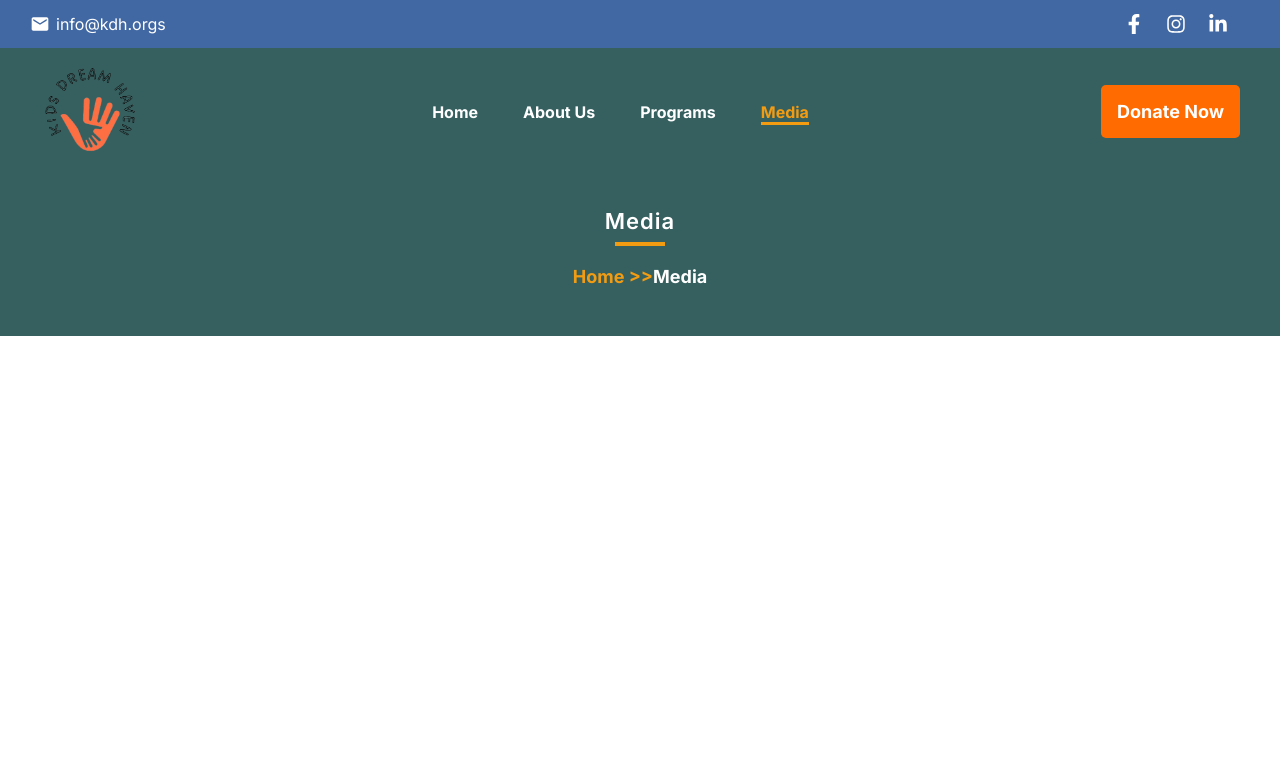
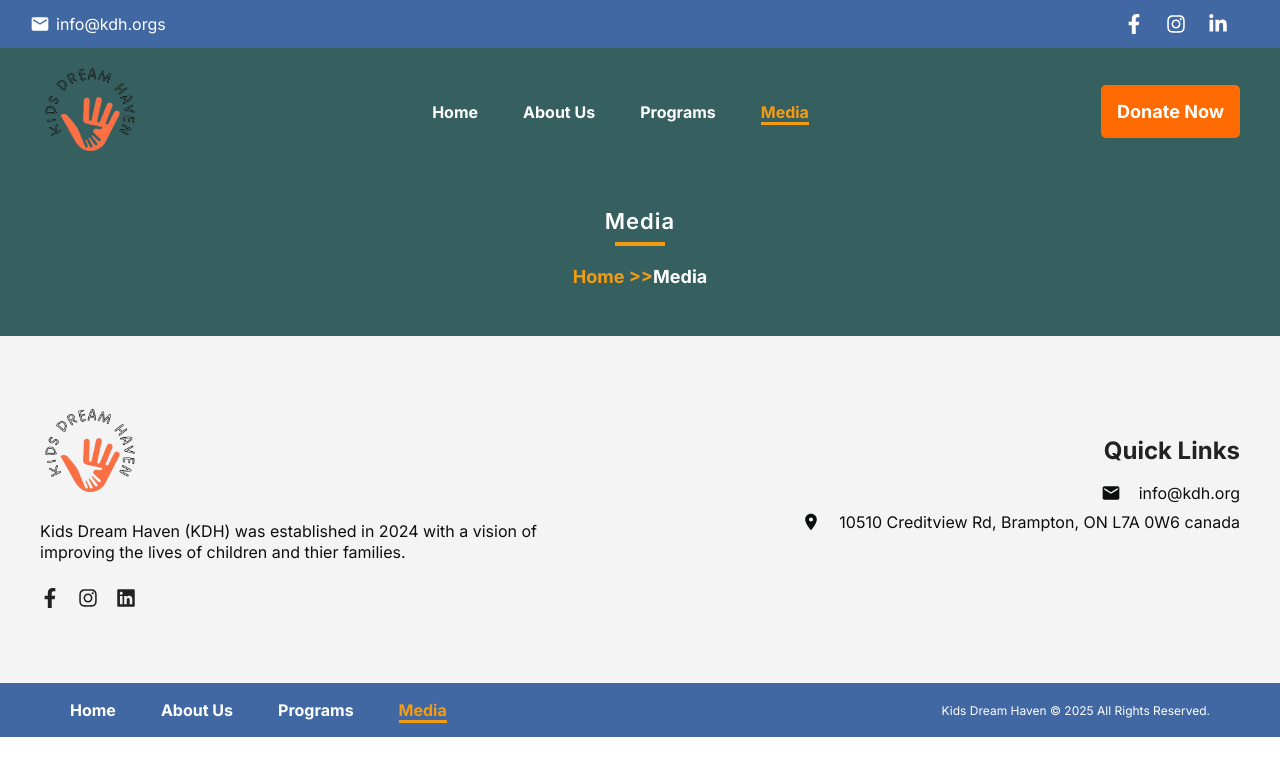
Before and after one commit to Iamosaz/KDH, a React (Vite) app: page /media in a window 1280 px wide. Shown: the top 776 px of the page. Built offline with nearby package versions, Linux system fonts and the light colour scheme.

Commit message:
update new files

```diff
--- a/src/Components/Navbar/Navbar.css
+++ b/src/Components/Navbar/Navbar.css
@@ -113,3 +113,7 @@
 .donate-now-page-body .navbar{
     padding-top: 45px;
 }
+
+.media-page-body .navbar{
+    padding-top: 45px;
+}
--- a/src/Pages/Media.jsx
+++ b/src/Pages/Media.jsx
@@ -1,6 +1,8 @@
 import React, { useEffect } from 'react';
 import Navbar from '../Components/Navbar/Navbar';
 import MediaHero from '../Components/MediaHero/MediaHero';
+import FooterCA from '../Components/FooterCA/FooterCA';
+import BottomFooter from '../Components/BottomFooter/BottomFooter';
 
 
 
@@ -16,6 +18,8 @@ const Media = () => {
     <div className="media-page">
       <Navbar />
       <MediaHero />
+      <FooterCA />
+      <BottomFooter />
     </div>
   );
 };
```
